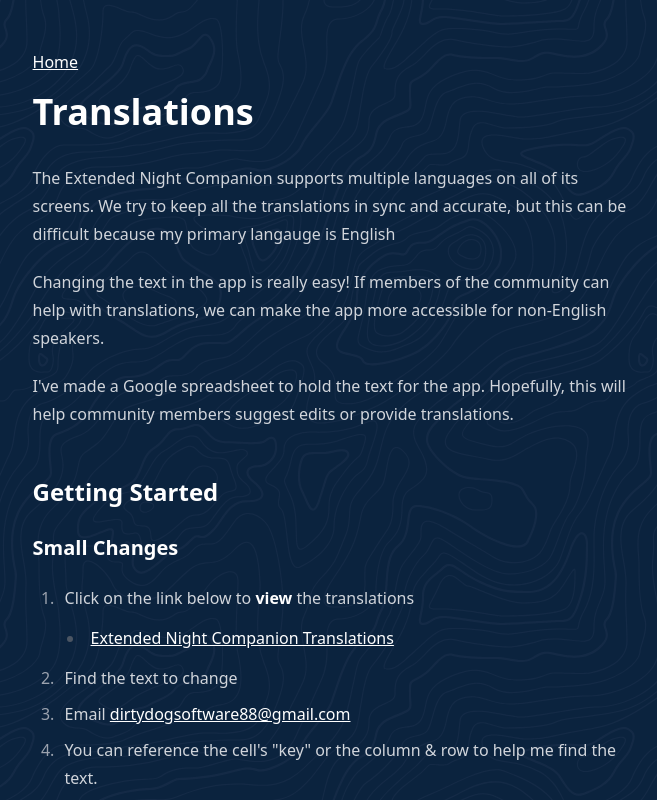
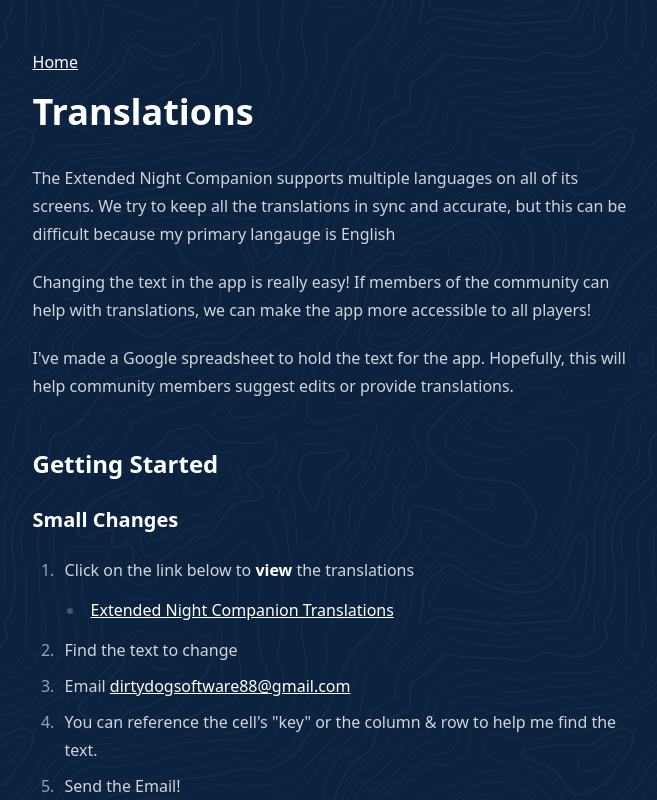
Before and after one commit to brooksbecton/Extended-Night-Site, a SvelteKit app: page /translations in a window 1280 px wide. Shown: the top 800 px of the page, without its empty margins (310-967 px from the left). Built offline with nearby package versions, Linux system fonts and the light colour scheme.

Commit message:
Update translation wording

```diff
--- a/src/routes/translations/+page.svelte
+++ b/src/routes/translations/+page.svelte
@@ -21,8 +21,8 @@
       </p>
       <p>
         Changing the text in the app is really easy! If members of the community
-        can help with translations, we can make the app more accessible for
-        non-English speakers.
+        can help with translations, we can make the app more accessible to all
+        players!
       </p>
       <p class="mb-0">
         I've made a Google spreadsheet to hold the text for the app. Hopefully,
```
